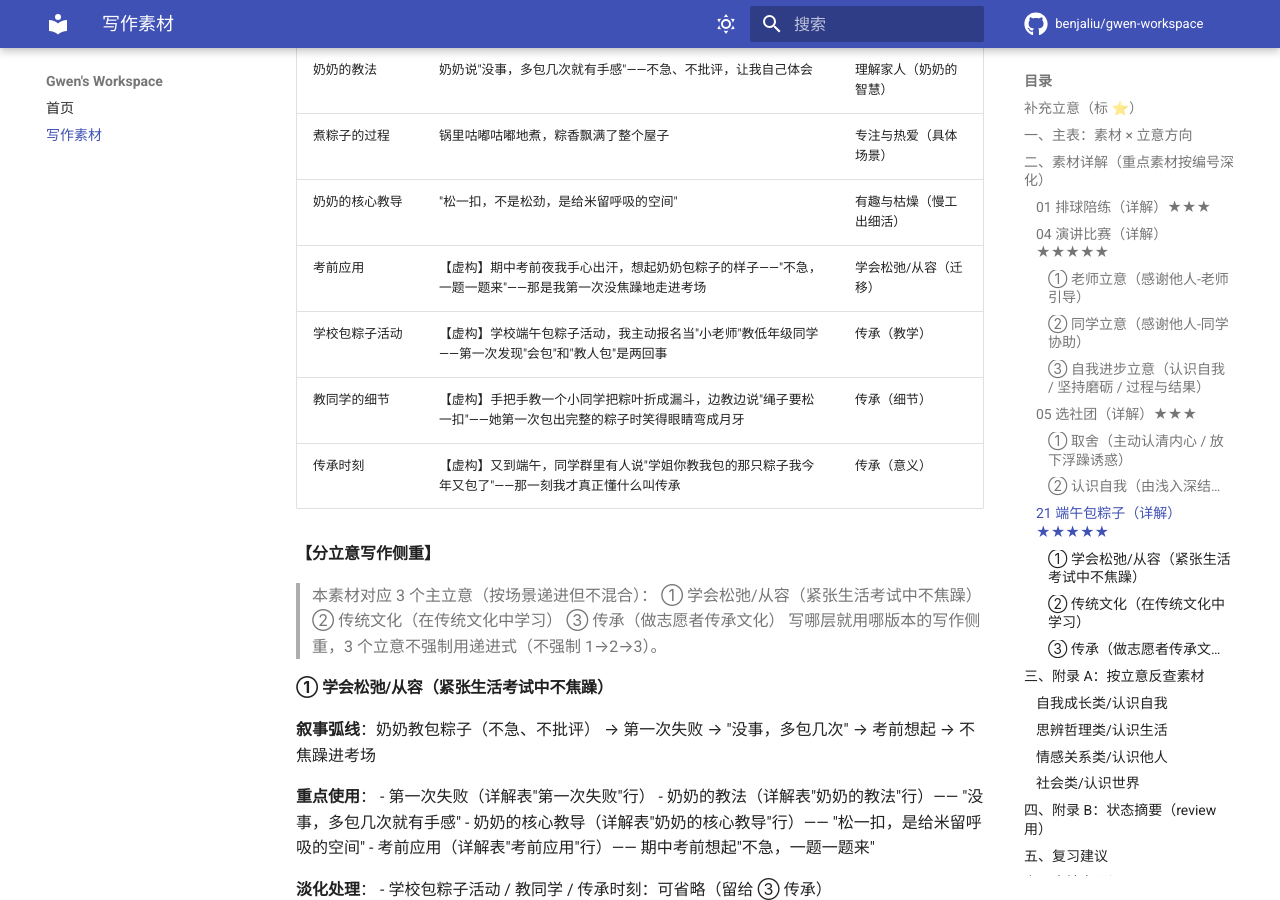
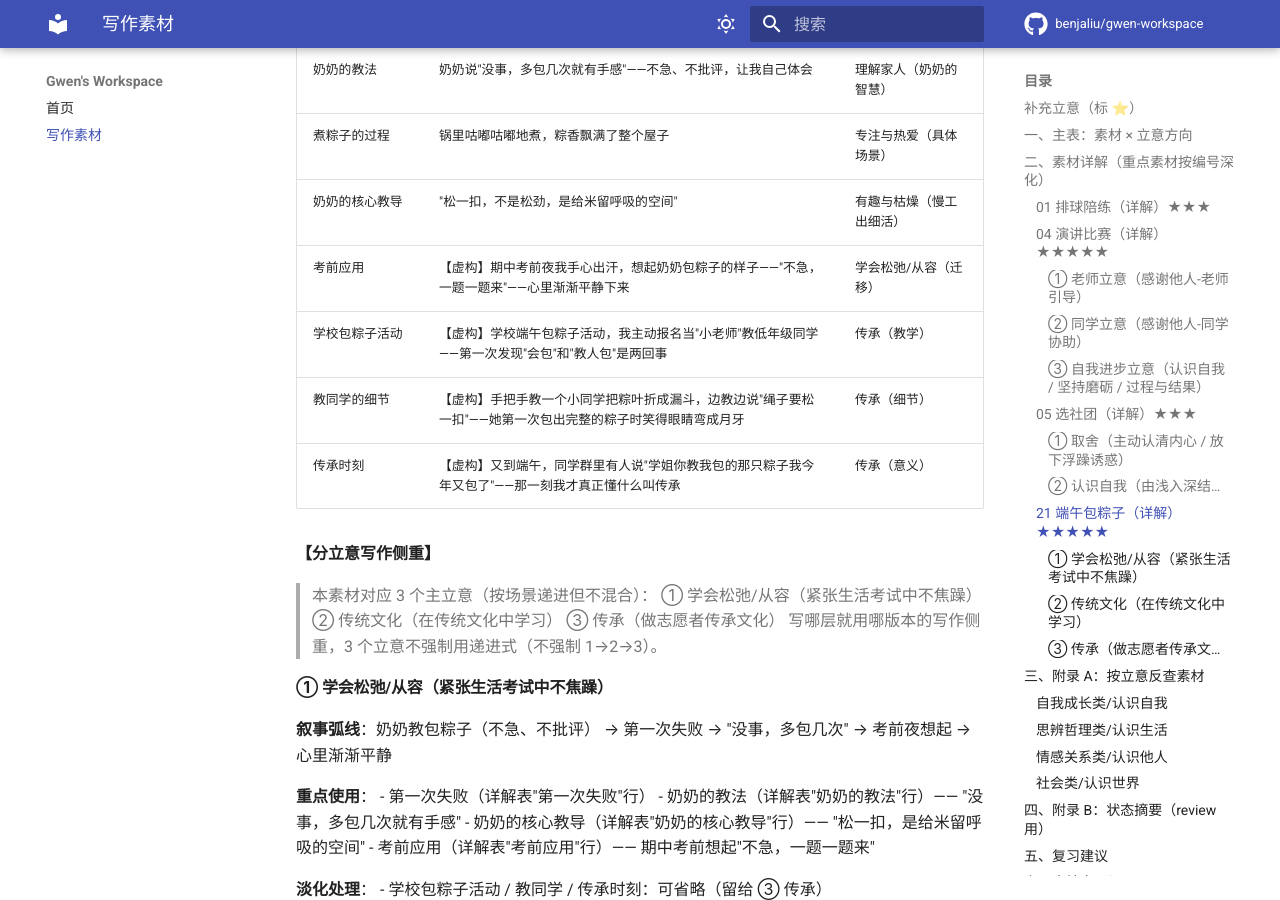
Before and after one commit to benjaliu/gwen-workspace, an MkDocs documentation site: the page built from docs/zuowen-sucai.md, in a window 1280 px wide and 900 px high, scrolled down 8799 px. Built offline with MkDocs 1.6.1 and Material for MkDocs 9.7.7, drawn with Linux system fonts in a browser that asks for light colours; comment, search, counter and statistics services are not loaded; some of the changed text lies outside the part shown.

Commit message:
fix(zuowen-sucai): #21 考前应用时间点统一到'前夜' (v0.5.7)
Benjamin：'前夜' 和 '考场' 是两个时间点，混在一个场景里不自然。选'前夜'——焦虑→平静的转化在那里最完整。

- 1.1 考前应用 row：去掉'那是我第一次没焦躁地走进考场'，改成'心里渐渐平静下来'
- 1.3 ① 叙事弧线：'考前想起 -> 不焦躁进考场' -> '考前夜想起 -> 心里渐渐平静'

```diff
--- a/docs/zuowen-sucai.md
+++ b/docs/zuowen-sucai.md
@@ -251,7 +251,7 @@
 | 奶奶的教法 | 奶奶说"没事，多包几次就有手感"——不急、不批评，让我自己体会 | 理解家人（奶奶的智慧）|
 | 煮粽子的过程 | 锅里咕嘟咕嘟地煮，粽香飘满了整个屋子 | 专注与热爱（具体场景）|
 | 奶奶的核心教导 | "松一扣，不是松劲，是给米留呼吸的空间" | 有趣与枯燥（慢工出细活）|
-| 考前应用 | 【虚构】期中考前夜我手心出汗，想起奶奶包粽子的样子——"不急，一题一题来"——那是我第一次没焦躁地走进考场 | 学会松弛/从容（迁移）|
+| 考前应用 | 【虚构】期中考前夜我手心出汗，想起奶奶包粽子的样子——"不急，一题一题来"——心里渐渐平静下来 | 学会松弛/从容（迁移）|
 | 学校包粽子活动 | 【虚构】学校端午包粽子活动，我主动报名当"小老师"教低年级同学——第一次发现"会包"和"教人包"是两回事 | 传承（教学）|
 | 教同学的细节 | 【虚构】手把手教一个小同学把粽叶折成漏斗，边教边说"绳子要松一扣"——她第一次包出完整的粽子时笑得眼睛弯成月牙 | 传承（细节）|
 | 传承时刻 | 【虚构】又到端午，同学群里有人说"学姐你教我包的那只粽子我今年又包了"——那一刻我才真正懂什么叫传承 | 传承（意义）|
@@ -266,7 +266,7 @@
 
 #### ① 学会松弛/从容（紧张生活考试中不焦躁）
 
-**叙事弧线**：奶奶教包粽子（不急、不批评） → 第一次失败 → "没事，多包几次" → 考前想起 → 不焦躁进考场
+**叙事弧线**：奶奶教包粽子（不急、不批评） → 第一次失败 → "没事，多包几次" → 考前夜想起 → 心里渐渐平静
 
 **重点使用**：
 - 第一次失败（详解表"第一次失败"行）
@@ -540,6 +540,13 @@
 | 附录 B 5 星 | 3 条 | 4 条（+ 21）| 同上 |
 | skill v0.5.3 状态 | 稳定 | 稳定 | 本次仅 #11 删除 + #21 深化（标准分立意模式），skill 不变 |
 
+### 2026-06-16 17:15 → 17:20（#21 v0.5.7：考前应用时间点统一到'前夜'）
+
+| 编号 | 旧 | 新 | 原因 |
+|---|---|---|---|
+| 详解 §21 考前应用 row | "期中考前夜我手心出汗...那是我第一次没焦躁地走进考场" | "期中考前夜我手心出汗...心里渐渐平静下来" | Benjamin：前夜 + 考场是两个时间点，应只保留一个。选前夜——焦虑→平静的转化在那里最完整 |
+| 详解 §21 1.3 ① 叙事弧线 | "...考前想起 → 不焦躁进考场" | "...考前夜想起 → 心里渐渐平静" | 同步 |
+
 ### 2026-06-15 11:59 → 12:05（旧）
 
 | 编号 | 旧 | 新 | 原因 |
```
